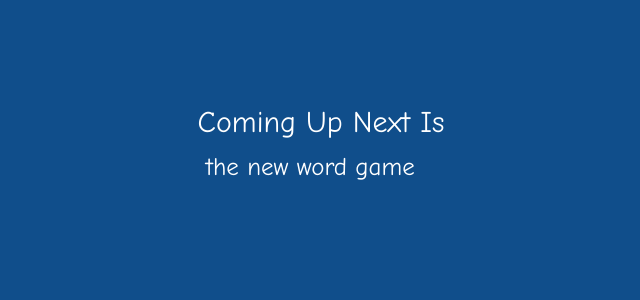
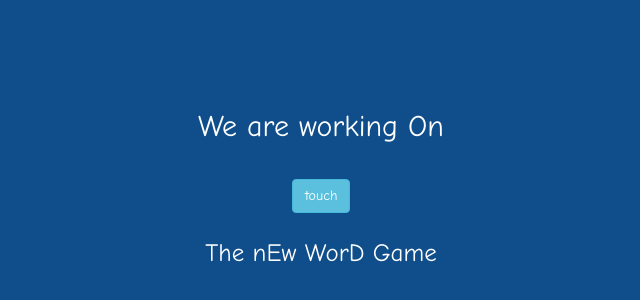
Before and after one commit to rajchandra3/WhatsNext, a plain HTML site: page coming.html in a window 1280 px wide. Shown: the part 150-450 px from the top of the page, without its empty margins (319-959 px from the left). Drawn offline with Linux system fonts and the light colour scheme.

Commit message:
made the UI platform independent using grids

```diff
--- a/coming.html
+++ b/coming.html
@@ -6,38 +6,48 @@
     <link rel="stylesheet" type="text/css" href="animate.css">
     <link href="https://fonts.googleapis.com/css?family=Acme|Alegreya|Pacifico|Pangolin|Shadows+Into+Light" rel="stylesheet">
     <style type="text/css">
-        h1{
+        .container1{
+            margin-top: 20%;
             text-align: center;
             color: white;
             font-family: Comic sans MS;
-            float: center;
             font-size: 30px;
-            margin-top: 20%;
         }
-        p{
+        .container2{
             text-align: center;
             color: white;
             font-family: Comic sans MS;
             font-size: 60px;
         }
-        l{
+        .container3{
+            margin-bottom: 20%;
+            text-align: center;
             color: white;
             font-family: Comic sans MS;
             font-size: 25px;
-            margin-left: 41%;
         }
-        body{
+        #body{
             background-color: #104E8B;
         }
     </style>
 </head>
 <body id="body">
-    <div>
-        <h1 id="header" onmouseover="delay()">Coming Up Next Is</h1>
-        <p id="throw_output" class="main"></p>
-        <l id="line" class="a bounceInRight animated">the new word game</l>
+    <div class="container1">
+        <div class="row">
+            <div class="col-lg-12" id="header">We are working On</div>
+        </div>
     </div>
-
+    <div class="container2">
+        <div class="row">
+            <div class="col-lg-12"  id="throw_output">
+            <button class="btn btn-info flip animated" onmouseover="delay()">touch</button></div>
+        </div>
+    </div>
+    <div class="container3">
+        <div class="row">
+            <div class="col-lg-12" id="line">The nEw WorD Game</div>
+        </div>
+    </div>
     <script type="text/javascript" src="delay.js"></script>
 </body>
 </html>
```
